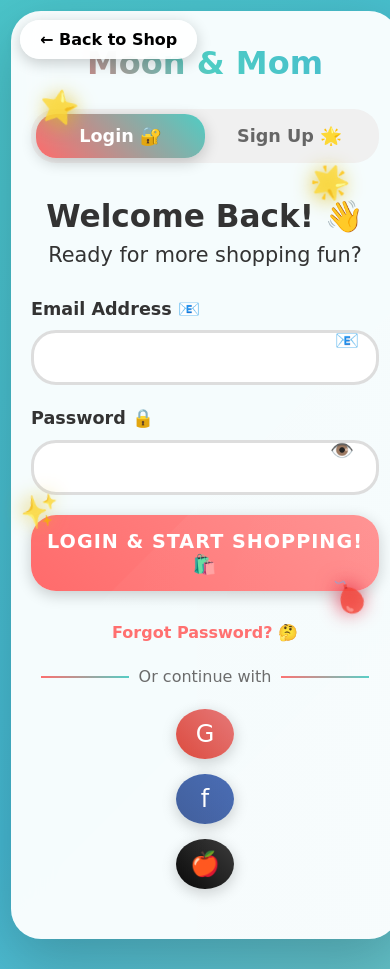
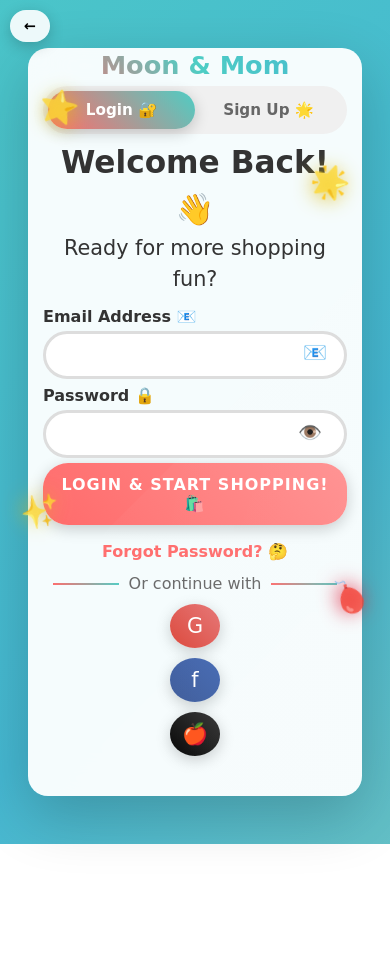
Before and after one commit to Mlakshay01/Moon-Mom, a React (Vite) app: page /auth in a window 390 px wide. After the commit the page ends 844 px from the top, so only its background shows below. Built offline with nearby package versions, Linux system fonts and the light colour scheme.

Commit message:
✨ Updated auth page responsiveness, fixed font, and improved back button

```diff
--- a/src/App.css
+++ b/src/App.css
@@ -3,14 +3,18 @@
   margin: 0;
   padding: 0;
   box-sizing: border-box;
-  font-family: 'Comic Sans MS', sans-serif;
+  font-family: "Comic Sans MS", "Segoe UI", "Arial Rounded MT Bold", sans-serif;
+
 }
 
 /* Global Font and Background */
 body {
+
   font-family: 'Comic Sans MS', sans-serif;
 
   font-family: Arial, Helvetica, sans-serif;
+
+  font-family: "Comic Sans MS", "Segoe UI", "Arial Rounded MT Bold", sans-serif;
 
   background: linear-gradient(135deg, #ff6b6b, #4ecdc4, #45b7d1, #96ceb4, #ffeaa7);
   background-size: 400% 400%;
--- a/src/index.css
+++ b/src/index.css
@@ -25,7 +25,6 @@ a:hover {
 }
 
 body {
-  margin: -19px;
   display: flex;
   place-items: center;
   min-width: 320px;
--- a/src/pages/AuthPage.jsx
+++ b/src/pages/AuthPage.jsx
@@ -1,11 +1,13 @@
 // src/components/AuthPage.jsx
 import React, { useState, useEffect } from 'react';
+import { useNavigate } from 'react-router-dom';
 import '../styles/AuthPage.css';
 
 const AuthPage = () => {
   const [isSignup, setIsSignup] = useState(false);
   const [passwordVisible, setPasswordVisible] = useState({});
   const [formStatus, setFormStatus] = useState('');
+  const navigate = useNavigate();
 
   useEffect(() => {
     const inputs = document.querySelectorAll('input');
@@ -26,18 +28,6 @@ const AuthPage = () => {
     setPasswordVisible(prev => ({ ...prev, [id]: !prev[id] }));
   };
 
-  const handleSubmit = (e) => {
-    e.preventDefault();
-    const formType = isSignup ? 'signup' : 'login';
-    setFormStatus(formType);
-
-    setTimeout(() => {
-      const msg = isSignup ? '🎉 Account Created! Welcome to Rainbow Kids!' : '🎉 Welcome Back! Redirecting to shop...';
-      alert(msg);
-      setFormStatus('');
-    }, 1500);
-  };
-
   const createConfetti = () => {
     const confettiColors = ['🎊', '🎉', '⭐', '🌟', '✨', '🎈'];
     for (let i = 0; i < 20; i++) {
@@ -51,6 +41,21 @@ const AuthPage = () => {
     }
   };
 
+  const handleSubmit = (e) => {
+    e.preventDefault();
+    const formType = isSignup ? 'signup' : 'login';
+    setFormStatus(formType);
+
+    setTimeout(() => {
+      const msg = isSignup
+        ? '🎉 Account Created! Welcome to Rainbow Kids!'
+        : '🎉 Welcome Back! Redirecting to shop...';
+      alert(msg);
+      if (formType === 'signup') createConfetti();
+      setFormStatus('');
+    }, 1500);
+  };
+
   return (
     <>
       <div className="floating-elements">
@@ -60,8 +65,9 @@ const AuthPage = () => {
         <div className="floating-star">🎈</div>
       </div>
 
+      <div className="auth-wrapper">
         <div className="back-to-shop">
-        <button className="back-btn" onClick={() => history.back()}>← Back to Shop</button>
+          <button className="back-btn" onClick={() => navigate(-1)}>←</button>
         </div>
 
         <div className="auth-container">
@@ -69,47 +75,21 @@ const AuthPage = () => {
 
           <div className="auth-toggle">
             <div className={`toggle-slider ${isSignup ? 'signup' : ''}`} />
-          <button className={`toggle-btn ${!isSignup ? 'active' : ''}`} onClick={() => toggleForm('login')}>Login 🔐</button>
-          <button className={`toggle-btn ${isSignup ? 'active' : ''}`} onClick={() => toggleForm('signup')}>Sign Up 🌟</button>
+            <button
+              className={`toggle-btn ${!isSignup ? 'active' : ''}`}
+              onClick={() => toggleForm('login')}
+            >
+              Login 🔐
+            </button>
+            <button
+              className={`toggle-btn ${isSignup ? 'active' : ''}`}
+              onClick={() => toggleForm('signup')}
+            >
+              Sign Up 🌟
+            </button>
           </div>
 
-        {!isSignup ? (
-          <div className="form-animation">
-            <div className="welcome-message">
-              <h2>Welcome Back! 👋</h2>
-              <p>Ready for more shopping fun?</p>
-            </div>
-            <form onSubmit={handleSubmit}>
-              <div className="form-group">
-                <label>Email Address 📧</label>
-                <input type="email" required />
-                <div className="input-icon">📧</div>
-              </div>
-              <div className="form-group">
-                <label>Password 🔒</label>
-                <input
-                  type={passwordVisible.login ? 'text' : 'password'}
-                  required
-                />
-                <button type="button" className="password-toggle" onClick={() => togglePassword('login')}>
-                  {passwordVisible.login ? '🙈' : '👁️'}
-                </button>
-              </div>
-              <button type="submit" className="btn btn-primary">
-                {formStatus === 'login' ? 'Logging in... 🔄' : 'Login & Start Shopping! 🛍️'}
-              </button>
-            </form>
-            <div className="forgot-password">
-              <a href="#">Forgot Password? 🤔</a>
-            </div>
-            <div className="social-divider">Or continue with</div>
-            <div className="social-buttons">
-              <button className="social-btn google-btn">G</button>
-              <button className="social-btn facebook-btn">f</button>
-              <button className="social-btn apple-btn">🍎</button>
-            </div>
-          </div>
-        ) : (
+          {isSignup ? (
             <div className="form-animation">
               <div className="welcome-message">
                 <h2>Join Our Family! 🎉</h2>
@@ -132,7 +112,11 @@ const AuthPage = () => {
                     type={passwordVisible.signup ? 'text' : 'password'}
                     required
                   />
-                <button type="button" className="password-toggle" onClick={() => togglePassword('signup')}>
+                  <button
+                    type="button"
+                    className="password-toggle"
+                    onClick={() => togglePassword('signup')}
+                  >
                     {passwordVisible.signup ? '🙈' : '👁️'}
                   </button>
                 </div>
@@ -142,12 +126,18 @@ const AuthPage = () => {
                     type={passwordVisible.confirm ? 'text' : 'password'}
                     required
                   />
-                <button type="button" className="password-toggle" onClick={() => togglePassword('confirm')}>
+                  <button
+                    type="button"
+                    className="password-toggle"
+                    onClick={() => togglePassword('confirm')}
+                  >
                     {passwordVisible.confirm ? '🙈' : '👁️'}
                   </button>
                 </div>
                 <button type="submit" className="btn btn-success">
-                {formStatus === 'signup' ? 'Creating Account... 🔄' : 'Create Account & Start Shopping! 🎊'}
+                  {formStatus === 'signup'
+                    ? 'Creating Account... 🔄'
+                    : 'Create Account & Start Shopping! 🎊'}
                 </button>
               </form>
               <div className="social-divider">Or sign up with</div>
@@ -157,7 +147,50 @@ const AuthPage = () => {
                 <button className="social-btn apple-btn">🍎</button>
               </div>
             </div>
+          ) : (
+            <div className="form-animation">
+              <div className="welcome-message">
+                <h2>Welcome Back! 👋</h2>
+                <p>Ready for more shopping fun?</p>
+              </div>
+              <form onSubmit={handleSubmit}>
+                <div className="form-group">
+                  <label>Email Address 📧</label>
+                  <input type="email" required />
+                  <div className="input-icon">📧</div>
+                </div>
+                <div className="form-group">
+                  <label>Password 🔒</label>
+                  <input
+                    type={passwordVisible.login ? 'text' : 'password'}
+                    required
+                  />
+                  <button
+                    type="button"
+                    className="password-toggle"
+                    onClick={() => togglePassword('login')}
+                  >
+                    {passwordVisible.login ? '🙈' : '👁️'}
+                  </button>
+                </div>
+                <button type="submit" className="btn btn-primary">
+                  {formStatus === 'login'
+                    ? 'Logging in... 🔄'
+                    : 'Login & Start Shopping! 🛍️'}
+                </button>
+              </form>
+              <div className="forgot-password">
+                <a href="#">Forgot Password? 🤔</a>
+              </div>
+              <div className="social-divider">Or continue with</div>
+              <div className="social-buttons">
+                <button className="social-btn google-btn">G</button>
+                <button className="social-btn facebook-btn">f</button>
+                <button className="social-btn apple-btn">🍎</button>
+              </div>
+            </div>
           )}
+        </div>
       </div>
     </>
   );
--- a/src/styles/Account.module.css
+++ b/src/styles/Account.module.css
@@ -1,5 +1,10 @@
 .accountPage {
+
   font-family: 'Comic Sans MS', sans-serif;
+
+font-family: "Comic Sans MS", "Segoe UI", "Arial Rounded MT Bold", sans-serif;
+
+
   background: linear-gradient(135deg, #ffeaa7, #96ceb4, #ff6b6b);
   background-size: 300% 300%;
   animation: gradientShift 10s ease infinite;
--- a/src/styles/AuthPage.css
+++ b/src/styles/AuthPage.css
@@ -5,29 +5,44 @@
 }
 
 body {
-            font-family: 'Comic Sans MS', cursive, sans-serif;
-            background: linear-gradient(135deg, #ff6b6b, #4ecdc4, #45b7d1, #96ceb4, #ffeaa7);
+font-family: "Comic Sans MS", "Segoe UI", "Arial Rounded MT Bold", sans-serif;
+
+  background: linear-gradient(
+    135deg,
+    #ff6b6b,
+    #4ecdc4,
+    #45b7d1,
+    #96ceb4,
+    #ffeaa7
+  );
   background-size: 400% 400%;
   animation: gradientShift 8s ease infinite;
   min-height: 100vh;
   display: flex;
   align-items: center;
   justify-content: center;
-            padding: 20px;
+  padding: 28px;
 }
 
 @keyframes gradientShift {
-            0% { background-position: 0% 50%; }
-            50% { background-position: 100% 50%; }
-            100% { background-position: 0% 50%; }
+  0% {
+    background-position: 0% 50%;
   }
+  50% {
+    background-position: 100% 50%;
+  }
+  100% {
+    background-position: 0% 50%;
+  }
+}
+
 
 .auth-container {
   background: rgba(255, 255, 255, 0.95);
   backdrop-filter: blur(20px);
   border-radius: 30px;
   padding: 40px;
-            box-shadow: 0 20px 60px rgba(0,0,0,0.2);
+  box-shadow: 0 20px 60px rgba(0, 0, 0, 0.2);
   max-width: 450px;
   width: 100%;
   position: relative;
@@ -35,20 +50,29 @@
 }
 
 .auth-container::before {
-            content: '';
+  content: "";
   position: absolute;
   top: -50%;
   left: -50%;
   width: 200%;
   height: 200%;
-            background: linear-gradient(45deg, transparent, rgba(255,255,255,0.1), transparent);
+  background: linear-gradient(
+    45deg,
+    transparent,
+    rgba(255, 255, 255, 0.1),
+    transparent
+  );
   transform: rotate(45deg);
   animation: shimmer 3s infinite;
 }
 
 @keyframes shimmer {
-            0% { left: -50%; }
-            100% { left: 100%; }
+  0% {
+    left: -50%;
+  }
+  100% {
+    left: 100%;
+  }
 }
 
 .logo {
@@ -60,12 +84,19 @@
   -webkit-text-fill-color: transparent;
   background-clip: text;
   animation: bounce 2s infinite;
-            margin-bottom: 20px;
+  margin-bottom: 0px;
+  position: relative;
+  margin-top: -20px;
 }
 
 @keyframes bounce {
-            0%, 100% { transform: translateY(0); }
-            50% { transform: translateY(-10px); }
+  0%,
+  100% {
+    transform: translateY(0);
+  }
+  50% {
+    transform: translateY(-10px);
+  }
 }
 
 .auth-toggle {
@@ -73,7 +104,7 @@
   background: #f0f0f0;
   border-radius: 25px;
   padding: 5px;
-            margin-bottom: 30px;
+  margin-bottom: 5px;
   position: relative;
 }
 
@@ -105,7 +136,7 @@
   background: linear-gradient(45deg, #ff6b6b, #4ecdc4);
   border-radius: 20px;
   transition: all 0.3s ease;
-            box-shadow: 0 4px 15px rgba(0,0,0,0.2);
+  box-shadow: 0 4px 15px rgba(0, 0, 0, 0.2);
 }
 
 .toggle-slider.signup {
@@ -114,25 +145,31 @@
 
 .welcome-message {
   text-align: center;
-            margin-bottom: 25px;
+  margin-bottom: 10px;
   font-size: 1.3em;
   color: #333;
   animation: fadeIn 0.5s ease-in;
 }
 
 @keyframes fadeIn {
-            from { opacity: 0; transform: translateY(20px); }
-            to { opacity: 1; transform: translateY(0); }
+  from {
+    opacity: 0;
+    transform: translateY(20px);
+  }
+  to {
+    opacity: 1;
+    transform: translateY(0);
+  }
 }
 
 .form-group {
-            margin-bottom: 20px;
+  margin-bottom: 5px;
   position: relative;
 }
 
 .form-group label {
   display: block;
-            margin-bottom: 8px;
+  margin-bottom: 2px;
   font-weight: bold;
   color: #333;
   font-size: 1.1em;
@@ -163,7 +200,7 @@
 .input-icon {
   position: absolute;
   right: 20px;
-            top: 50%;
+  top: 65%;
   transform: translateY(-50%);
   font-size: 1.2em;
   color: #666;
@@ -173,7 +210,7 @@
 .password-toggle {
   position: absolute;
   right: 20px;
-            top: 50%;
+  top: 65%;
   transform: translateY(-50%);
   background: none;
   border: none;
@@ -201,13 +238,13 @@
   transition: all 0.3s ease;
   text-transform: uppercase;
   letter-spacing: 1px;
-            box-shadow: 0 4px 15px rgba(0,0,0,0.2);
+  box-shadow: 0 4px 15px rgba(0, 0, 0, 0.2);
   margin-bottom: 15px;
 }
 
 .btn:hover {
   transform: translateY(-3px);
-            box-shadow: 0 6px 20px rgba(0,0,0,0.3);
+  box-shadow: 0 6px 20px rgba(0, 0, 0, 0.3);
 }
 
 .btn-primary {
@@ -233,13 +270,13 @@
 .social-divider {
   display: flex;
   align-items: center;
-            margin: 20px 0;
+  margin: 8px 0;
   color: #666;
 }
 
 .social-divider::before,
 .social-divider::after {
-            content: '';
+  content: "";
   flex: 1;
   height: 2px;
   background: linear-gradient(45deg, #ff6b6b, #4ecdc4);
@@ -248,20 +285,22 @@
 
 .social-buttons {
   display: flex;
-            gap: 15px;
+  gap: 5px;
   justify-content: center;
   margin-bottom: 20px;
+  align-items: center;
+  flex-direction: row;
 }
 
 .social-btn {
-            width: 50px;
-            height: 50px;
+  width: auto;
+  height: auto;
   border-radius: 50%;
   border: none;
   font-size: 1.5em;
   cursor: pointer;
   transition: all 0.3s ease;
-            box-shadow: 0 4px 15px rgba(0,0,0,0.2);
+  box-shadow: 0 4px 15px rgba(0, 0, 0, 0.2);
   display: flex;
   align-items: center;
   justify-content: center;
@@ -269,7 +308,7 @@
 
 .social-btn:hover {
   transform: translateY(-3px) scale(1.1);
-            box-shadow: 0 6px 20px rgba(0,0,0,0.3);
+  box-shadow: 0 6px 20px rgba(0, 0, 0, 0.3);
 }
 
 .google-btn {
@@ -289,7 +328,6 @@
 
 .forgot-password {
   text-align: center;
-            margin: 15px 0;
 }
 
 .forgot-password a {
@@ -355,14 +393,35 @@
 }
 
 @keyframes float {
-            0%, 100% { transform: translateY(0px) rotate(0deg); }
-            50% { transform: translateY(-20px) rotate(180deg); }
+  0%,
+  100% {
+    transform: translateY(0px) rotate(0deg);
+  }
+  50% {
+    transform: translateY(-20px) rotate(180deg);
+  }
 }
 
-        .floating-star:nth-child(1) { top: 10%; left: 10%; animation-delay: 0s; }
-        .floating-star:nth-child(2) { top: 20%; right: 10%; animation-delay: 1s; }
-        .floating-star:nth-child(3) { top: 60%; left: 5%; animation-delay: 2s; }
-        .floating-star:nth-child(4) { top: 70%; right: 5%; animation-delay: 3s; }
+.floating-star:nth-child(1) {
+  top: 10%;
+  left: 10%;
+  animation-delay: 0s;
+}
+.floating-star:nth-child(2) {
+  top: 20%;
+  right: 10%;
+  animation-delay: 1s;
+}
+.floating-star:nth-child(3) {
+  top: 60%;
+  left: 5%;
+  animation-delay: 2s;
+}
+.floating-star:nth-child(4) {
+  top: 70%;
+  right: 5%;
+  animation-delay: 3s;
+}
 
 .back-to-shop {
   position: fixed;
@@ -379,14 +438,18 @@
   font-weight: bold;
   cursor: pointer;
   transition: all 0.3s ease;
-            box-shadow: 0 4px 15px rgba(0,0,0,0.2);
+  box-shadow: 0 4px 15px rgba(0, 0, 0, 0.2);
   backdrop-filter: blur(10px);
   color: #000;
 }
 
 .back-btn:hover {
   transform: translateY(-3px);
-            box-shadow: 0 6px 20px rgba(0,0,0,0.3);
+  box-shadow: 0 6px 20px rgba(0, 0, 0, 0.3);
+}
+
+.back-btn::after {
+  content: " Back to Shop";
 }
 
 .form-animation {
@@ -394,8 +457,14 @@
 }
 
 @keyframes slideIn {
-            from { transform: translateX(100px); opacity: 0; }
-            to { transform: translateX(0); opacity: 1; }
+  from {
+    transform: translateX(100px);
+    opacity: 0;
+  }
+  to {
+    transform: translateX(0);
+    opacity: 1;
+  }
 }
 
 .success-message {
@@ -410,11 +479,16 @@
 }
 
 @keyframes pulse {
-            0%, 100% { transform: scale(1); }
-            50% { transform: scale(1.05); }
+  0%,
+  100% {
+    transform: scale(1);
+  }
+  50% {
+    transform: scale(1.05);
+  }
 }
 
-        input{
+input {
   color: #000;
 }
 
@@ -439,8 +513,6 @@
   }
 }
 
-
-
 /* Confetti & Sparkle */
 .confetti {
   position: fixed;
@@ -458,3 +530,197 @@
   font-size: 1.2em;
   animation: pulse 1s infinite;
 }
+
+/* 📱 Small Devices: 320px–480px */
+@media (max-width: 480px) {
+  .auth-container {
+    margin: 0px; /* Prevent overlap with back button */
+    padding: 20px 15px;
+    border-radius: 20px;
+    max-width: 100%;
+  }
+
+  .logo {
+    font-size: 1.6em;
+    margin-bottom: 0px;
+  }
+
+  .form-group input {
+    padding: 12px 16px;
+    font-size: 0.95em;
+  }
+
+  .form-group label {
+    font-size: 1em;
+  }
+
+  .toggle-btn {
+    font-size: 0.95em;
+    padding: 10px;
+  }
+
+  .btn {
+    padding: 12px;
+    font-size: 1em;
+  }
+
+  .social-buttons {
+    flex-direction: column;
+    gap: 10px;
+  }
+
+  .benefits-list {
+    flex-direction: column;
+    gap: 10px;
+  }
+
+  .signup-benefits h3 {
+    font-size: 1.1em;
+  }
+
+  .social-btn {
+    width: 44px;
+    height: 44px;
+    font-size: 1.3em;
+  }
+
+  .back-btn {
+    padding: 8px 14px;
+    font-size: 0.9em;
+  }
+
+  .back-to-shop {
+    top: 10px;
+    left: 10px;
+  }
+
+  .back-btn::after {
+    content: "";
+  }
+}
+
+/* 💻 Tablets: 481px–768px */
+@media (min-width: 481px) and (max-width: 768px) {
+  .auth-container {
+    margin: 10px;
+    padding: 30px 20px;
+    max-width: 95%;
+  }
+
+  .logo {
+    font-size: 2.2em;
+  }
+
+  .form-group input {
+    padding: 14px 18px;
+    font-size: 1em;
+  }
+
+  .form-group label {
+    font-size: 1.05em;
+  }
+
+  .toggle-btn {
+    font-size: 1em;
+  }
+
+  .btn {
+    font-size: 1.1em;
+    padding: 14px;
+  }
+
+  .social-buttons {
+    gap: 12px;
+  }
+
+  .social-btn {
+    width: 46px;
+    height: 46px;
+    font-size: 1.4em;
+  }
+
+  .signup-benefits h3 {
+    font-size: 1.2em;
+  }
+
+  .benefits-list {
+    gap: 15px;
+  }
+}
+
+/* 🖥️ Large Screens: 769px–1024px */
+@media (min-width: 769px) and (max-width: 1024px) {
+  .auth-container {
+    margin: 10px;
+    padding: 40px;
+    max-width: 480px;
+  }
+
+  .logo {
+    font-size: 2.5em;
+  }
+
+  .form-group input {
+    padding: 16px 22px;
+    font-size: 1.05em;
+  }
+
+  .btn {
+    font-size: 1.2em;
+    padding: 15px;
+  }
+
+  .social-btn {
+    width: 50px;
+    height: 50px;
+    font-size: 1.5em;
+  }
+
+  .signup-benefits h3 {
+    font-size: 1.3em;
+  }
+
+  .benefits-list {
+    flex-direction: row;
+    justify-content: center;
+    gap: 20px;
+  }
+}
+
+/* 🖥️ Large Desktop: 1025px+ */
+@media (min-width: 1025px) {
+  .auth-container {
+    margin: 10px;
+    max-width: 500px;
+    padding: 50px;
+  }
+
+  .logo {
+    font-size: 2.8em;
+  }
+
+  .form-group input {
+    padding: 18px 24px;
+    font-size: 1.1em;
+  }
+
+  .btn {
+    font-size: 1.3em;
+    padding: 16px;
+  }
+
+  .social-btn {
+    width: 52px;
+    height: 52px;
+    font-size: 1.6em;
+  }
+
+  .signup-benefits h3 {
+    font-size: 1.5em;
+  }
+
+  .benefits-list {
+    flex-direction: row;
+    justify-content: space-around;
+  }
+}
--- a/src/styles/Shop.module.css
+++ b/src/styles/Shop.module.css
@@ -9,7 +9,11 @@
 
 
 .shop {
+
   font-family: 'Comic Sans MS', sans-serif;
+
+font-family: "Comic Sans MS", "Segoe UI", "Arial Rounded MT Bold", sans-serif;
+
   background: linear-gradient(135deg,#ff6b6b,#4ecdc4,#45b7d1,#96ceb4,#ffeaa7);
   background-size: 400% 400%;
   animation: gradientShift 8s ease infinite;
```
Lines whose indentation alone changed are shown as unchanged.
